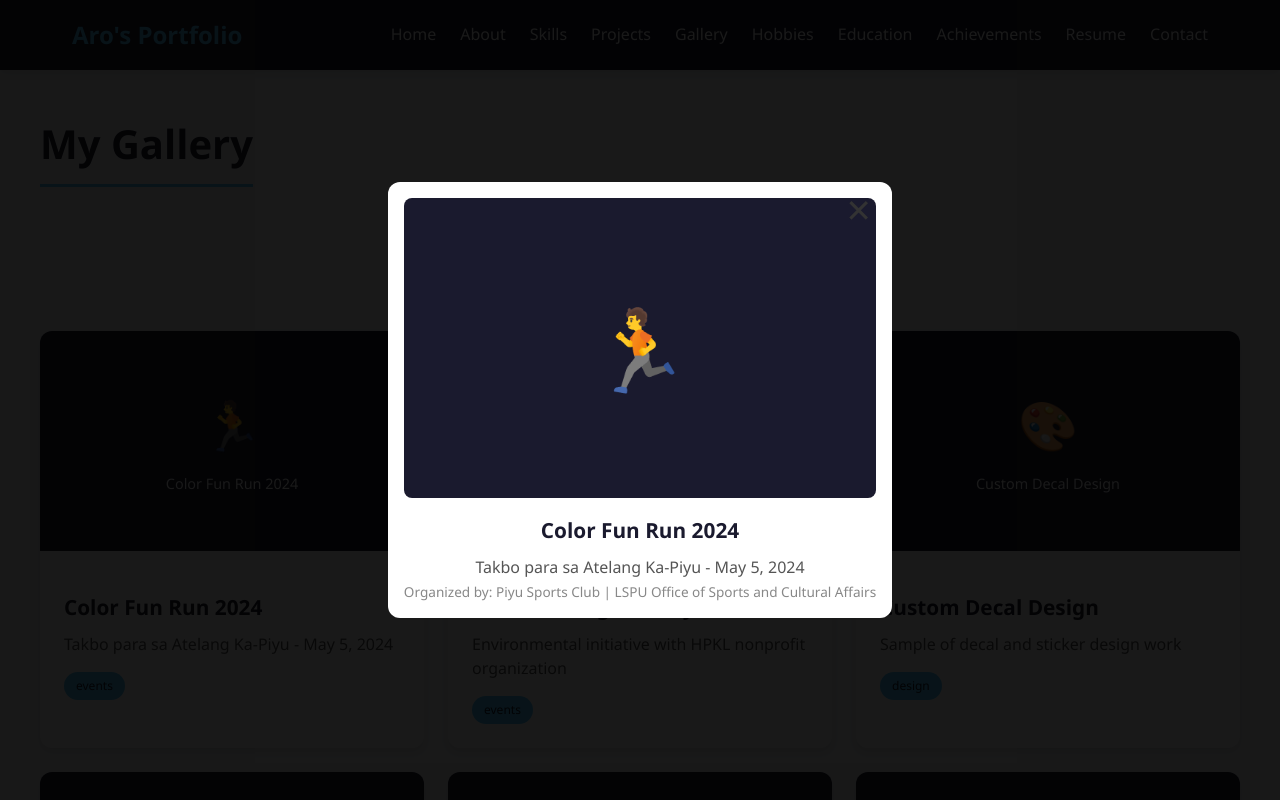
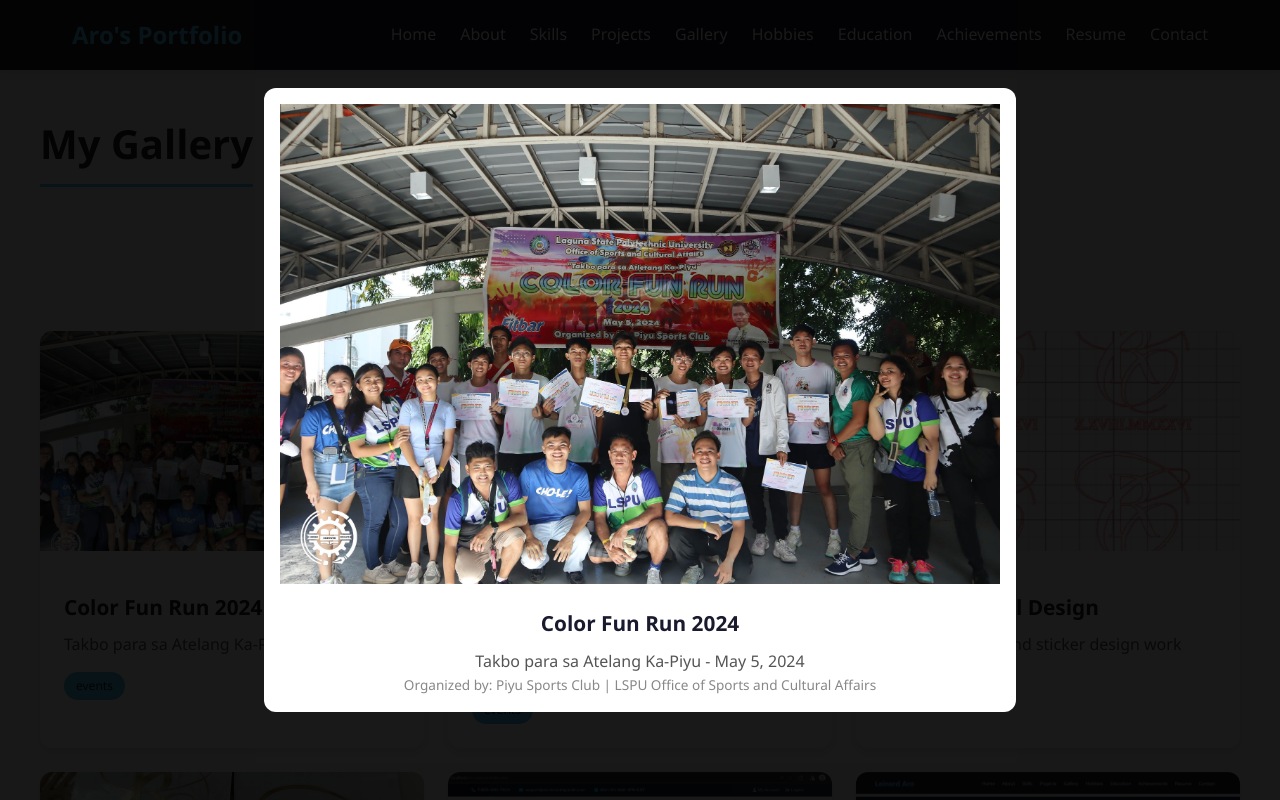
Before and after one commit to Liege09/Leinards-Portfolio, a Next.js app: page /gallery in a window 1280 px wide. Both pictures are taken after a click on the element 232 px from the left and 539 px from the top of the page. Shown: the top 800 px of the page. Built offline with nearby package versions, Linux system fonts and the light colour scheme.

Commit message:
Add actual images to gallery, projects, and about page

```diff
--- a/app/gallery/page.tsx
+++ b/app/gallery/page.tsx
@@ -12,7 +12,7 @@
       title: "Color Fun Run 2024",
       description: "Takbo para sa Atelang Ka-Piyu - May 5, 2024",
       details: "Organized by: Piyu Sports Club | LSPU Office of Sports and Cultural Affairs",
-      image: null,
+      image: "/images/2024 Color Fun Run.jpg",
       category: "events"
     },
     {
@@ -20,7 +20,7 @@
       title: "Tree Planting Activity",
       description: "Environmental initiative with HPKL nonprofit organization",
       details: "Secretary, Nonprofit Tree Planting Organization",
-      image: null,
+      image: "/images/HPKL Tree Planting.jpg",
       category: "events"
     },
     {
@@ -28,7 +28,7 @@
       title: "Custom Decal Design",
       description: "Sample of decal and sticker design work",
       details: "Silhouette Studio | SVG Editing",
-      image: null,
+      image: "/images/Custom Decal Design.png",
       category: "design"
     },
     {
@@ -36,7 +36,7 @@
       title: "Sticker Production",
       description: "Vinyl cutting, weeding, and sticker production process",
       details: "Full production workflow",
-      image: null,
+      image: "/images/Sticky Production.jpg",
       category: "design"
     },
     {
@@ -44,7 +44,7 @@
       title: "ARO E-Commerce",
       description: "E-commerce website built with PHP and MySQLi",
       details: "PHP | MySQLi | HTML/CSS",
-      image: null,
+      image: "/images/ARO E-Commerce.png",
       category: "development"
     },
     {
@@ -52,7 +52,7 @@
       title: "My Portfolio Website",
       description: "Personal portfolio website built with Next.js",
       details: "Next.js | React | TypeScript",
-      image: null,
+      image: "/images/My Portfolio.png",
       category: "development"
     },
     {
@@ -60,7 +60,7 @@
       title: "Volleyball Event",
       description: "2nd Place finish in two separate sports events",
       details: "College of Engineering Sports Festival",
-      image: null,
+      image: "/images/Volleyball COE Event.jpg",
       category: "events"
     },
   ];
@@ -75,17 +75,6 @@
 
   const closeLightbox = () => {
     setSelectedImage(null);
-  };
-
-  const getPlaceholderIcon = (title: string) => {
-    if (title.includes("Fun Run")) return "🏃";
-    if (title.includes("Tree")) return "🌳";
-    if (title.includes("Decal")) return "🎨";
-    if (title.includes("Sticker")) return "📦";
-    if (title.includes("E-Commerce")) return "🛒";
-    if (title.includes("Portfolio")) return "💼";
-    if (title.includes("Volleyball")) return "🏐";
-    return "🖼️";
   };
 
   return (
@@ -105,10 +94,26 @@
           {filteredItems.map((item) => (
             <div key={item.id} style={galleryCard} onClick={() => openLightbox(item)}>
               <div style={imageWrapper}>
-                <div style={placeholderImage}>
-                  <span style={placeholderIcon}>{getPlaceholderIcon(item.title)}</span>
-                  <p style={placeholderText}>{item.title}</p>
-                </div>
+                <img
+                  src={item.image}
+                  alt={item.title}
+                  style={galleryImage}
+                  onError={(e) => {
+                    e.currentTarget.style.display = "none";
+                    const parent = e.currentTarget.parentElement;
+                    if (parent) {
+                      parent.style.backgroundColor = "#1a1a2e";
+                      parent.style.display = "flex";
+                      parent.style.alignItems = "center";
+                      parent.style.justifyContent = "center";
+                      const span = document.createElement("span");
+                      span.style.fontSize = "3rem";
+                      span.style.color = "#4fc3f7";
+                      span.innerHTML = "🖼️";
+                      parent.appendChild(span);
+                    }
+                  }}
+                />
               </div>
               <div style={cardText}>
                 <h3 style={cardTitle}>{item.title}</h3>
@@ -124,9 +129,7 @@
         <div style={lightboxOverlay} onClick={closeLightbox}>
           <div style={lightboxContent} onClick={(e) => e.stopPropagation()}>
             <button style={closeButton} onClick={closeLightbox}>✕</button>
-            <div style={lightboxPlaceholder}>
-              <span style={lightboxIcon}>{getPlaceholderIcon(selectedImage.title)}</span>
-            </div>
+            <img src={selectedImage.image} alt={selectedImage.title} style={lightboxImage} />
             <h3 style={lightboxTitle}>{selectedImage.title}</h3>
             <p style={lightboxDesc}>{selectedImage.description}</p>
             <p style={lightboxDetails}>{selectedImage.details}</p>
@@ -201,30 +204,17 @@
   width: "100%",
   height: "220px",
   overflow: "hidden",
-  backgroundColor: "#1a1a2e",
+  backgroundColor: "#f0f0f0",
   display: "flex",
   alignItems: "center",
   justifyContent: "center",
 };
 
-const placeholderImage = {
-  display: "flex",
-  flexDirection: "column" as const,
-  alignItems: "center",
-  justifyContent: "center",
+const galleryImage = {
   width: "100%",
   height: "100%",
-};
-
-const placeholderIcon = {
-  fontSize: "3rem",
-  color: "#4fc3f7",
-};
-
-const placeholderText = {
-  color: "white",
-  marginTop: "0.5rem",
-  fontSize: "0.9rem",
+  objectFit: "cover" as const,
+  transition: "transform 0.3s ease",
 };
 
 const cardText = {
@@ -287,19 +277,10 @@
   color: "#333",
 };
 
-const lightboxPlaceholder = {
-  width: "100%",
-  height: "300px",
-  display: "flex",
-  alignItems: "center",
-  justifyContent: "center",
-  backgroundColor: "#1a1a2e",
-  borderRadius: "8px",
-};
-
-const lightboxIcon = {
-  fontSize: "5rem",
-  color: "#4fc3f7",
+const lightboxImage = {
+  maxWidth: "100%",
+  maxHeight: "60vh",
+  objectFit: "contain" as const,
 };
 
 const lightboxTitle = {
```
Also changed, not shown: app/about/page.tsx (+20 -12 lines), app/projects/page.tsx (+30 -32 lines).
